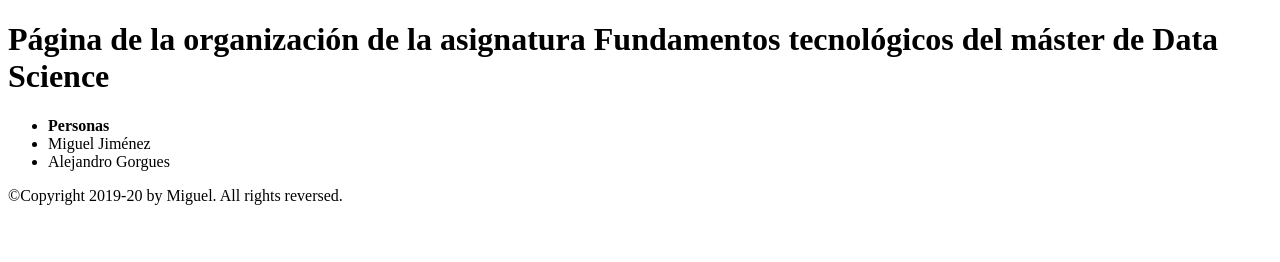
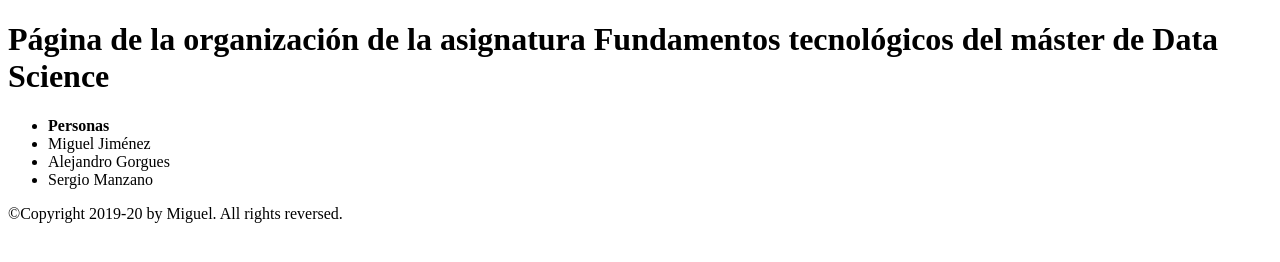
Before and after one commit to masteruah-tunombredeusuariodegithub01/web-1, a plain HTML site: page index.html in a window 1280 px wide. Drawn offline with Linux system fonts and the light colour scheme.

Commit message:
Add SERGIO MANZANO

```diff
--- a/index.html
+++ b/index.html
@@ -16,6 +16,7 @@
         <li><b>Personas</b></li>
         <li>Miguel Jiménez</li>
         <li>Alejandro Gorgues</li>
+        <li>Sergio Manzano</li>
       </ul>
 
     <footer>
```
